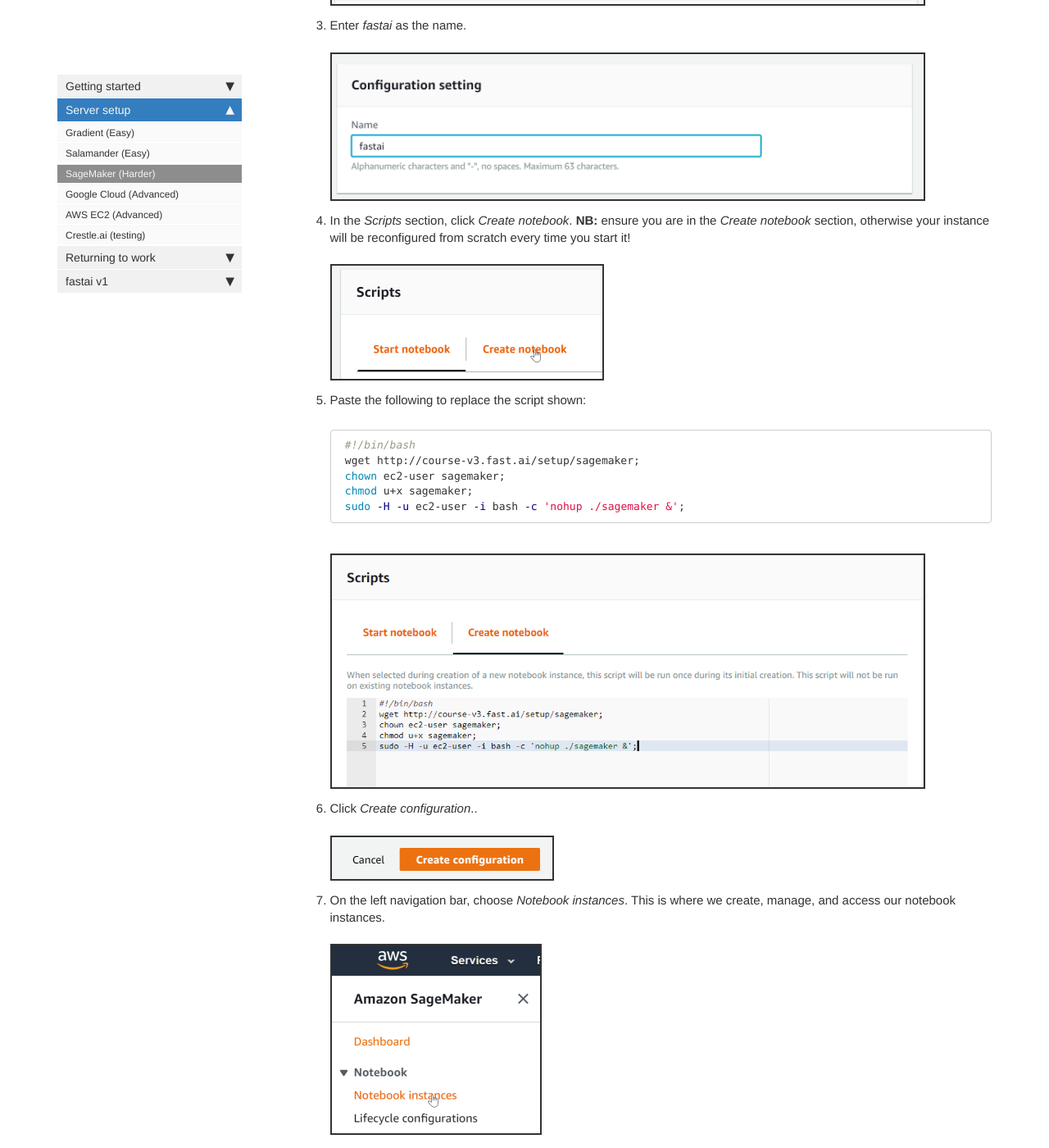
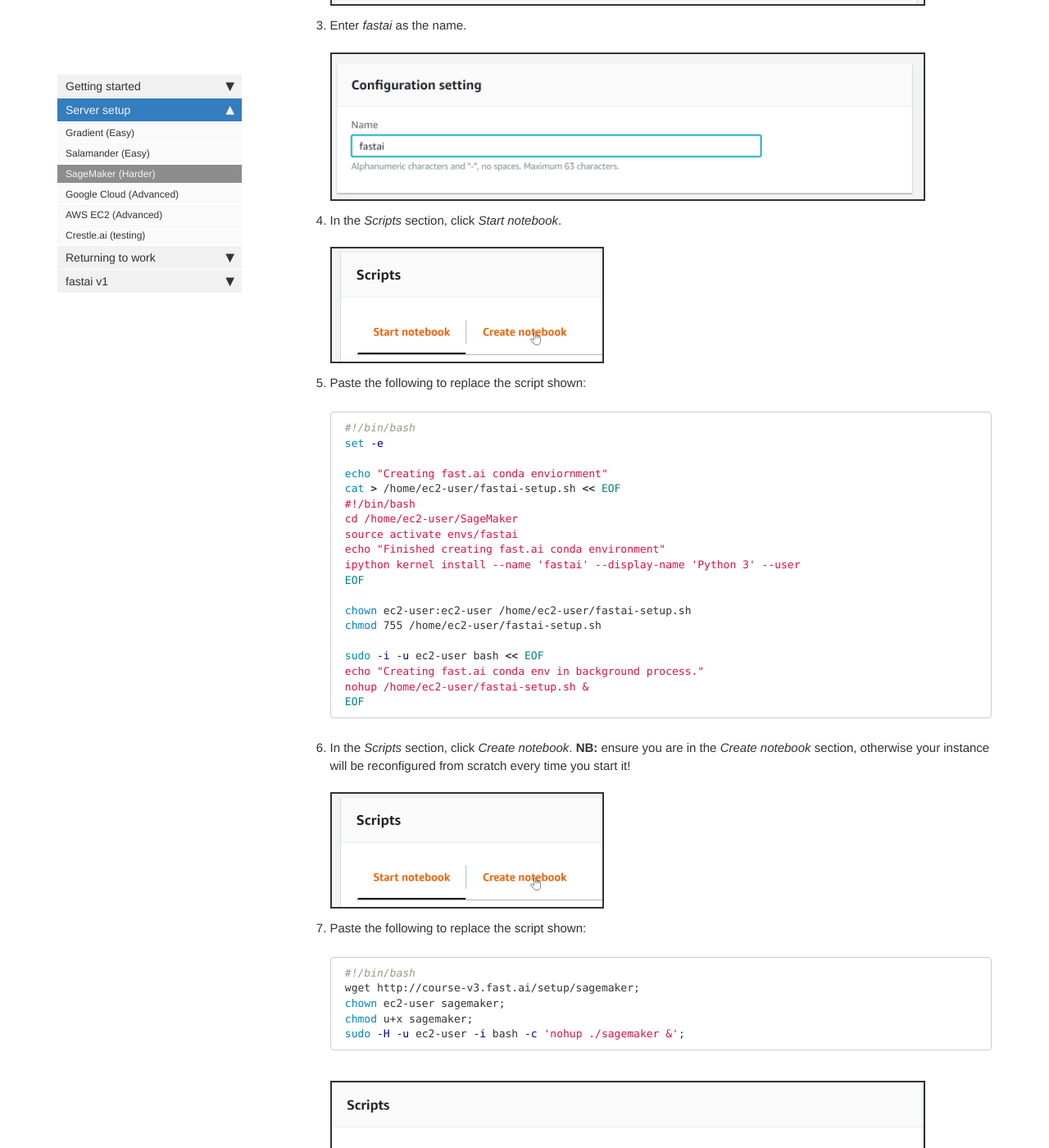
Before and after one commit to tamersalama/course-v3, a Jekyll site: the page built from docs/start_sagemaker.md, in a window 1280 px wide and 1400 px high, scrolled down 1618 px. Shown: the whole window at 82% size. Built offline with Jekyll 4.4.1, drawn with Linux system fonts in a browser that asks for light colours; nearby versions of some CDN libraries; comment, search, counter and statistics services are not loaded; some of the changed text lies outside the part shown.

Commit message:
Add a section regarding the start notebook (#35)
The current docs are lacking.
The following breaks.
1. Create notebook and start for the first time, all is well.
2. Stop Notebook.
3. Start Notebook.
4. Try to run notebook with any kernel attached.
Fail :
" from fastai import *"
ModuleNotFoundError: No module named 'fastai'

This solves the issue.

````diff
--- a/docs/start_sagemaker.md
+++ b/docs/start_sagemaker.md
@@ -37,6 +37,34 @@
 1. Enter *fastai* as the name.
 
     <img alt="fastai" src="/images/sagemaker/05.png" class="screenshot">
+
+1. In the *Scripts* section, click *Start notebook*.
+
+    <img alt="create" src="/images/sagemaker/06.png" class="screenshot">
+
+1. Paste the following to replace the script shown:
+
+    ```bash
+    #!/bin/bash
+    set -e
+
+    echo "Creating fast.ai conda enviornment"
+    cat > /home/ec2-user/fastai-setup.sh << EOF
+    #!/bin/bash
+    cd /home/ec2-user/SageMaker
+    source activate envs/fastai
+    echo "Finished creating fast.ai conda environment"
+    ipython kernel install --name 'fastai' --display-name 'Python 3' --user
+    EOF
+
+    chown ec2-user:ec2-user /home/ec2-user/fastai-setup.sh
+    chmod 755 /home/ec2-user/fastai-setup.sh
+
+    sudo -i -u ec2-user bash << EOF
+    echo "Creating fast.ai conda env in background process."
+    nohup /home/ec2-user/fastai-setup.sh &
+    EOF
+    ```
 
 1. In the *Scripts* section, click *Create notebook*. **NB:** ensure you are in the *Create notebook* section, otherwise your instance will be reconfigured from scratch every time you start it!
 
@@ -112,6 +140,8 @@
 
     <img alt="nb tuto" src="/images/jupyter.png" class="screenshot">
 
+1. When you start the notebook, if prompted (not expected if all is well) to select a kernel choose *Python 3*. If you aren't prompted, you can verify the kernel name on the top right hand side, you can change the attahed kernel through the menu *Kernel > Change Kernel*
+
 1. Go back to the [first page](index.html) to see how to use this jupyter notebook and run the jupyter notebook tutorial. Come back here once you're finished and *don't forget to stop your instance* with the next step.
 
 ### Shutting down your instance
````
